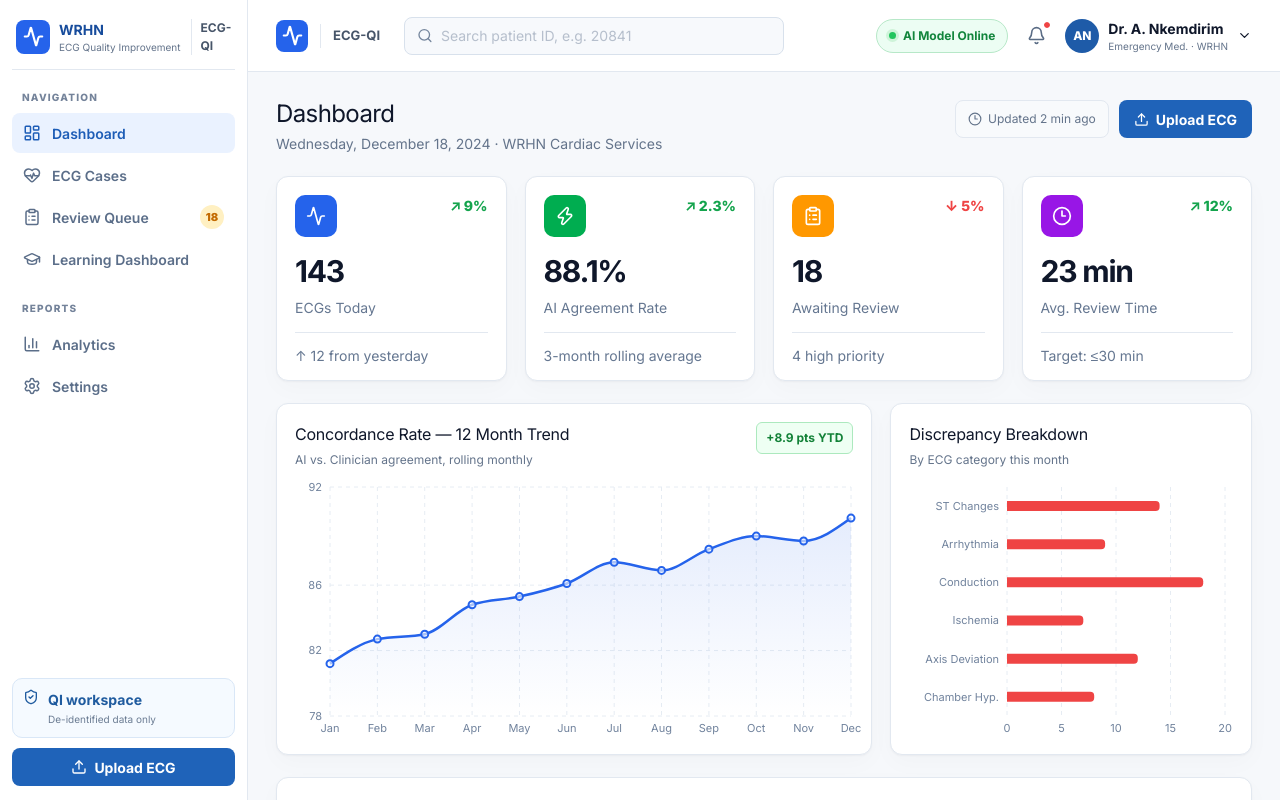
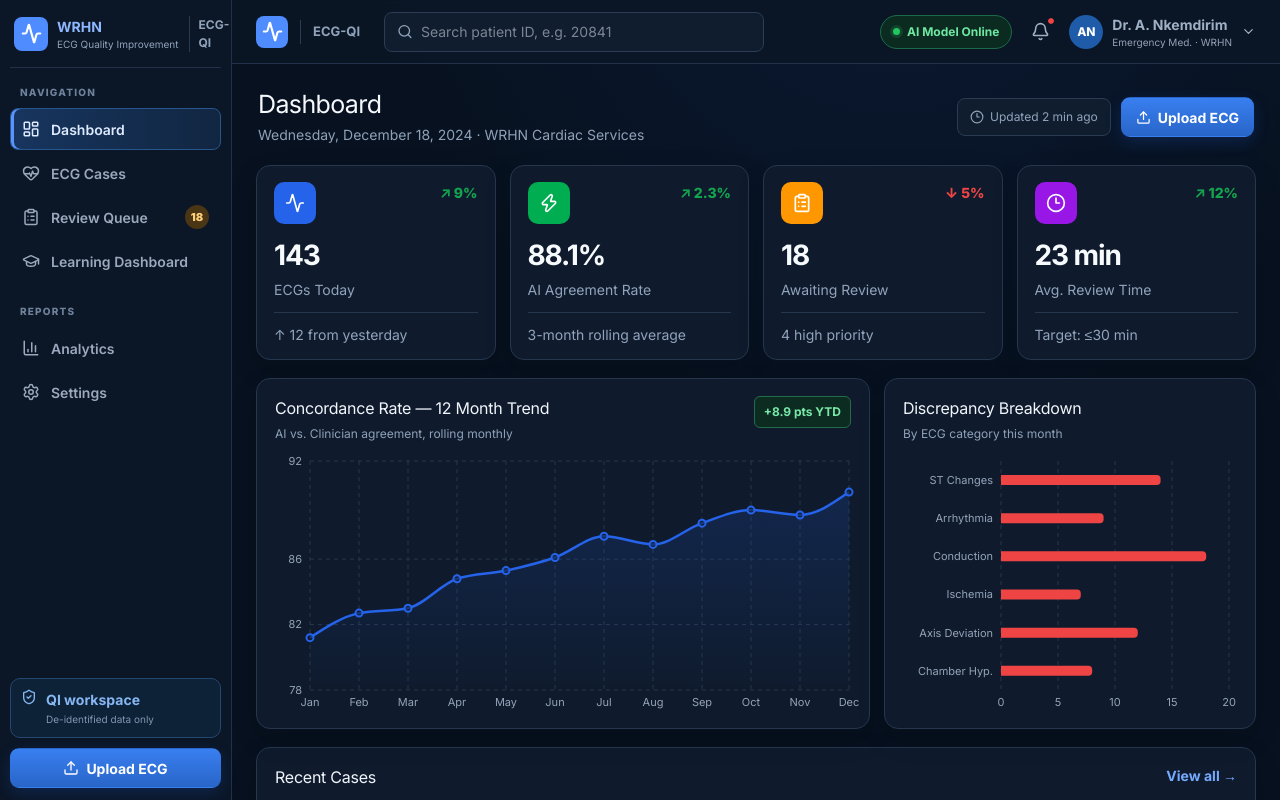
Before and after one commit to gurkirtn/wrhn-ecg-qi, a Next.js app: page / in a window 1280 px wide. Shown: the top 800 px of the page. Built offline with nearby package versions, Linux system fonts and the light colour scheme.

Commit message:
Redesign ECG-QI with dark clinical theme

```diff
--- a/app/EcgQiApp.tsx
+++ b/app/EcgQiApp.tsx
@@ -203,8 +203,8 @@ function PriorityBadge({ priority }: { priority: Priority }) {
   return <span className={`priority ${priority}`}>{priority.toUpperCase()}</span>;
 }
 
-const tickStyle = { fontSize: 11, fill: "#71839d" };
-const gridStyle = "#E6ECF3";
+const tickStyle = { fontSize: 11, fill: "#94A3B8" };
+const gridStyle = "#26364D";
 
 function Dashboard({ openUpload }: { openUpload: () => void }) {
   return <>
@@ -217,7 +217,7 @@ function Dashboard({ openUpload }: { openUpload: () => void }) {
     </div>
     <div className="dashboard-charts">
       <Panel title="Concordance Rate — 12 Month Trend" subtitle="AI vs. Clinician agreement, rolling monthly" action={<span className="success-badge">+8.9 pts YTD</span>}>
-        <div className="chart tall"><ResponsiveContainer><AreaChart data={trend12} margin={{ top: 8, right: 12, bottom: 0, left: -15 }}><defs><linearGradient id="blueFade" x1="0" y1="0" x2="0" y2="1"><stop offset="0" stopColor={chartBlue} stopOpacity=".2"/><stop offset="1" stopColor={chartBlue} stopOpacity="0"/></linearGradient></defs><CartesianGrid stroke={gridStyle} strokeDasharray="4 4"/><XAxis dataKey="month" tick={tickStyle} tickLine={false} axisLine={false}/><YAxis domain={[78,92]} ticks={[78,82,86,92]} tick={tickStyle} tickLine={false} axisLine={false}/><Tooltip/><Area type="monotone" dataKey="rate" stroke={chartBlue} strokeWidth={2.5} fill="url(#blueFade)" dot={{ r: 3.5, fill: "#fff", strokeWidth: 2 }}/></AreaChart></ResponsiveContainer></div>
+        <div className="chart tall"><ResponsiveContainer><AreaChart data={trend12} margin={{ top: 8, right: 12, bottom: 0, left: -15 }}><defs><linearGradient id="blueFade" x1="0" y1="0" x2="0" y2="1"><stop offset="0" stopColor={chartBlue} stopOpacity=".28"/><stop offset="1" stopColor={chartBlue} stopOpacity="0"/></linearGradient></defs><CartesianGrid stroke={gridStyle} strokeDasharray="4 4"/><XAxis dataKey="month" tick={tickStyle} tickLine={false} axisLine={false}/><YAxis domain={[78,92]} ticks={[78,82,86,92]} tick={tickStyle} tickLine={false} axisLine={false}/><Tooltip/><Area type="monotone" dataKey="rate" stroke={chartBlue} strokeWidth={2.5} fill="url(#blueFade)" dot={{ r: 3.5, fill: "#0F1B2D", strokeWidth: 2 }}/></AreaChart></ResponsiveContainer></div>
       </Panel>
       <Panel title="Discrepancy Breakdown" subtitle="By ECG category this month">
         <div className="chart tall"><ResponsiveContainer><BarChart data={discrepancyData} layout="vertical" margin={{ top: 8, right: 18, left: 16, bottom: 0 }}><CartesianGrid stroke={gridStyle} strokeDasharray="4 4" horizontal={false}/><XAxis type="number" domain={[0,20]} tick={tickStyle} axisLine={false} tickLine={false}/><YAxis type="category" dataKey="name" width={92} tick={tickStyle} axisLine={false} tickLine={false}/><Tooltip/><Bar dataKey="value" fill="#EF4444" radius={[0,4,4,0]} barSize={10}/></BarChart></ResponsiveContainer></div>
@@ -364,7 +364,7 @@ function LearningPage() {
     <div className="kpi-grid"><KpiCard icon={CheckCircle2} tone="green" value="88%" label="Concordance Rate" delta="↗ 12%" note="↑ 12% from last quarter"/><KpiCard icon={Sparkles} tone="blue" value="+4.2 pts" label="Monthly Improvement" delta="↗ 14%" note="Strongest in Conduction"/><KpiCard icon={ClipboardList} tone="purple" value="47" label="Cases Reviewed" delta="↗ 8%" note="This month · 312 lifetime"/><KpiCard icon={Star} tone="amber" value="18 days" label="Learning Streak" delta="↗ 0%" note="Keep going!"/></div>
     <div className="learning-charts">
       <Panel title="Performance by ECG Type" subtitle="Your accuracy vs. department average"><div className="chart radar"><ResponsiveContainer><RadarChart data={radar} outerRadius="72%"><PolarGrid stroke={gridStyle}/><PolarAngleAxis dataKey="name" tick={tickStyle}/><Radar name="You" dataKey="you" stroke={chartBlue} fill={chartBlue} fillOpacity={.25}/><Radar name="Dept. Avg." dataKey="dept" stroke="#94A3B8" fill="#CBD5E1" fillOpacity={.15} strokeDasharray="4 3"/><Legend/></RadarChart></ResponsiveContainer></div></Panel>
-      <Panel title="Personal Concordance Trend" subtitle="Your improvement over the last 6 months"><div className="chart radar"><ResponsiveContainer><AreaChart data={personalTrend} margin={{top:10,right:12,left:-12,bottom:0}}><defs><linearGradient id="greenFade" x1="0" y1="0" x2="0" y2="1"><stop offset="0" stopColor={green} stopOpacity=".2"/><stop offset="1" stopColor={green} stopOpacity="0"/></linearGradient></defs><CartesianGrid stroke={gridStyle} strokeDasharray="4 4"/><XAxis dataKey="month" tick={tickStyle} axisLine={false} tickLine={false}/><YAxis domain={[70,95]} ticks={[70,77,84,95]} tick={tickStyle} axisLine={false} tickLine={false}/><Tooltip/><Area type="monotone" dataKey="rate" stroke={green} strokeWidth={2.5} fill="url(#greenFade)" dot={{r:4,fill:"#fff",stroke:green,strokeWidth:2}}/></AreaChart></ResponsiveContainer></div></Panel>
+      <Panel title="Personal Concordance Trend" subtitle="Your improvement over the last 6 months"><div className="chart radar"><ResponsiveContainer><AreaChart data={personalTrend} margin={{top:10,right:12,left:-12,bottom:0}}><defs><linearGradient id="greenFade" x1="0" y1="0" x2="0" y2="1"><stop offset="0" stopColor={green} stopOpacity=".28"/><stop offset="1" stopColor={green} stopOpacity="0"/></linearGradient></defs><CartesianGrid stroke={gridStyle} strokeDasharray="4 4"/><XAxis dataKey="month" tick={tickStyle} axisLine={false} tickLine={false}/><YAxis domain={[70,95]} ticks={[70,77,84,95]} tick={tickStyle} axisLine={false} tickLine={false}/><Tooltip/><Area type="monotone" dataKey="rate" stroke={green} strokeWidth={2.5} fill="url(#greenFade)" dot={{r:4,fill:"#0F1B2D",stroke:green,strokeWidth:2}}/></AreaChart></ResponsiveContainer></div></Panel>
     </div>
     <Panel title="Recent Learning Cases" subtitle="Cases with expert feedback to help you grow" className="learning-list">{learningCases.map(c=><article className="learning-row" key={c.caseId}><div className="learning-meta"><b className="id-link">{c.caseId}</b><span className="category">{c.category}</span><span>Reviewed {c.reviewedAt}</span></div><div className="dx-compare"><span>Your Dx: <b>{c.yourDx}</b></span><span>Expert Final Dx: <b>{c.expertFinalDx}</b></span></div><p className="takeaway"><BookOpen size={16}/><strong>Key Takeaway:</strong>{c.keyTakeaway}</p></article>)}</Panel>
   </>;
--- a/app/globals.css
+++ b/app/globals.css
@@ -1,11 +1,11 @@
 @import "tailwindcss";
 
 :root {
-  --blue:#2563EB; --banner:#2F6BFF; --green:#16A34A; --amber:#D97706; --red:#DC2626;
-  --purple:#7C3AED; --text:#0F172A; --muted:#64748B; --border:#E2E8F0; --bg:#F6F8FB;
+  --blue:#4F8CFF; --banner:#316FF6; --green:#36D977; --amber:#F6A723; --red:#FF5C69;
+  --purple:#A970FF; --text:#E7EEF8; --muted:#94A3B8; --border:#26364D; --bg:#07111F;
 }
 *{box-sizing:border-box} html,body{margin:0;min-height:100%;background:var(--bg);color:var(--text)}
-body{font-family:var(--font-inter),Inter,system-ui,sans-serif;font-size:14px} button,input,select,textarea{font:inherit;color:inherit}
+body{font-family:var(--font-inter),Inter,system-ui,sans-serif;font-size:14px;color-scheme:dark} button,input,select,textarea{font:inherit;color:inherit}
 button,a,select,input,textarea{outline:none} button:focus-visible,a:focus-visible,select:focus-visible,input:focus-visible,textarea:focus-visible{box-shadow:0 0 0 3px #93C5FD}
 a{text-decoration:none;color:inherit}.mono,.id-link{font-family:var(--font-mono),ui-monospace,monospace}.muted{color:var(--muted)}
 .app-shell{min-height:100vh;display:flex}.sidebar{position:fixed;z-index:30;inset:0 auto 0 0;width:248px;background:#fff;border-right:1px solid var(--border);display:flex;flex-direction:column;padding:18px 12px 14px}
@@ -28,3 +28,141 @@ a{text-decoration:none;color:inherit}.mono,.id-link{font-family:var(--font-mono)
 @media(max-width:560px){.kpi-grid{grid-template-columns:1fr}.header-actions{flex-wrap:wrap}.page-header{display:block}.page-header .header-actions{margin-top:12px}.user-menu{display:none}.content{padding:18px 10px}.patient-grid{grid-template-columns:repeat(2,1fr)}.lead-grid{grid-template-columns:1fr}.ecg-strip{height:72px}.dx-compare{grid-template-columns:1fr}.donut-wrap{display:block}.chart.donut{width:100%}.settings-fields{grid-template-columns:1fr}.major-alert{font-size:11px}.celebration{align-items:flex-start;padding:18px}.celebration p{line-height:1.5}.workflow-header{padding:13px 16px}.workflow-header h2{font-size:15px}.stepper{padding:12px 10px}.workflow-body{padding:14px}.form-pair{grid-template-columns:1fr}.dropzone{height:220px}.workflow-ecg>div:last-child,.workflow-ecg.compact>div:last-child{grid-template-columns:1fr}.completion-summary{grid-template-columns:1fr}.completion-summary span{border-right:0;border-bottom:1px solid var(--border)}.completion-summary span:last-child{border-bottom:0}.workflow-footer{align-items:flex-end;gap:8px}.workflow-footer>div{display:grid;grid-template-columns:1fr}.workflow-footer .button{font-size:11px;padding:0 10px}.discrepancy-alert{align-items:flex-start;flex-wrap:wrap}.discrepancy-alert .priority{margin-left:35px}}
 @media(max-width:560px){.expert-review-drawer>header{height:72px;padding:14px 16px}.expert-review-body{padding:16px}.drawer-dx-compare{grid-template-columns:1fr}.expert-review-drawer form>footer{padding:12px 16px}.expert-review-drawer .workflow-ecg.compact>div:last-child{grid-template-columns:repeat(2,1fr)}}
 @media(prefers-reduced-motion:reduce){*,*:before,*:after{scroll-behavior:auto!important;transition:none!important;animation:none!important}}
+
+/* Dark clinical workspace and usability refinements */
+html,body{background:#07111F;color:var(--text)}
+body{background-image:radial-gradient(circle at 70% -10%,rgba(49,111,246,.09),transparent 34%)}
+::selection{background:#285BB8;color:#fff}
+::-webkit-scrollbar{width:10px;height:10px}
+::-webkit-scrollbar-track{background:#081321}
+::-webkit-scrollbar-thumb{background:#30425B;border:2px solid #081321;border-radius:999px}
+.sidebar{width:232px;background:#0B1626;border-color:#223149;padding:14px 10px 12px}
+.main-area{margin-left:232px}
+.side-brand{height:54px;border-color:#223149}
+.brand-lockup strong{color:#8DB7FF}
+.brand-lockup small,.product-chip,.top-product{color:#91A3BB}
+.product-chip{border-color:#2A3A52}
+.nav-kicker{color:#6E819B;margin-top:17px}
+.nav-item{height:42px;color:#9AA9BD;border:1px solid transparent;transition:background .16s,border-color .16s,color .16s}
+.nav-item:hover{background:#111F33;color:#DCE8F8;border-color:#233B5B}
+.nav-item.active{background:linear-gradient(90deg,#17355F,#112641);color:#DDEAFF;border-color:#27558D;box-shadow:inset 3px 0 #5A95FF}
+.nav-item b{background:#4A3515;color:#FFD179}
+.side-note{background:#0D2137;border-color:#23486F;color:#86B7F3}
+.side-note small{color:#8297B0}
+.topbar{height:64px;background:rgba(11,22,38,.94);border-color:#223149;padding:0 24px;backdrop-filter:blur(16px)}
+.top-divider{background:#2B3C54}
+.global-search{height:40px;background:#101D2F;border-color:#2B3C54;color:#91A3BB}
+.global-search:focus-within{border-color:#4F8CFF;box-shadow:0 0 0 3px rgba(79,140,255,.14)}
+.global-search input{color:#E7EEF8}
+.online{background:#0B2B21;border-color:#1B6B4A;color:#6EE7A1}
+.online i{box-shadow:0 0 0 3px rgba(54,217,119,.14)}
+.icon-button,.user-menu{color:#9FB0C5}
+.icon-button:hover,.user-menu:hover{background:#142238;color:#E7EEF8}
+.notification i{outline-color:#0B1626}
+.content{padding:24px;max-width:1680px}
+.page-header{align-items:center;margin-bottom:18px;padding:2px}
+.page-header h1{font-size:25px;color:#F5F8FC}
+.page-header p{color:#8FA1B8}
+.updated{background:#101D2F;border-color:#2A3B53;color:#91A3BB}
+.button{min-height:40px;border-radius:9px}
+.button.primary{background:linear-gradient(180deg,#397FF0,#2865C8);box-shadow:0 5px 16px rgba(37,99,235,.2)}
+.button.primary:hover{background:linear-gradient(180deg,#4A8DF5,#3070DA)}
+.button.secondary{background:#111E30;border-color:#30425B;color:#D8E3F1}
+.button.secondary:hover{border-color:#4F8CFF;background:#152641}
+.button.ghost{color:#9FB0C5}
+.card,.panel,.case-card{background:#0F1B2D;border-color:#26364D;box-shadow:0 10px 28px rgba(0,0,0,.12)}
+.card{border-radius:14px}
+.panel-head{padding:17px 18px 0}
+.panel-head h2{color:#F0F5FB}
+.panel-head p{color:#8FA1B8}
+.kpi-grid{gap:14px;margin-bottom:18px}
+.kpi{min-height:150px;padding:16px 17px 0}
+.metric{font-size:28px;margin-top:10px;color:#F7FAFC}
+.metric-label,.kpi-note{color:#91A3BB}
+.kpi-note{border-color:#26364D;margin-top:12px;padding-top:11px}
+.dashboard-charts,.learning-charts,.analytics-grid,.settings-grid{gap:14px;margin-bottom:18px}
+.success-badge{background:#0D2C21;border-color:#236C4A;color:#78E8A8}
+.table-wrap{border-top:1px solid #26364D;max-height:470px}
+th{position:sticky;top:0;z-index:2;background:#121F32;color:#91A3BB;border-color:#2A3B53;padding:12px 16px}
+td{border-color:#223149;padding:13px 16px}
+tbody tr:nth-child(even){background:rgba(20,34,55,.38)}
+tbody tr:hover{background:#152741}
+.filter-bar{background:#0F1B2D;border-color:#26364D}
+.filter-bar label,.filter-bar select,.header-actions select{background:#111E30;border-color:#30425B;color:#D8E3F1}
+.filter-bar input{color:#E7EEF8}
+.status.concordant{background:#0B2D21;color:#70E7A1}
+.status.minor,.priority.medium{background:#382B13;color:#FFD174;border-color:#735A25}
+.status.major{background:#3C1920;color:#FF9CA5}
+.priority.low{background:#1B293B;color:#AFC0D5}
+.priority.high{background:#402815;color:#FFB66F;border-color:#855022}
+.priority.critical{background:#A41627;color:#fff}
+.major-alert{background:#35171E;border-color:#80303D;color:#FF8F99}
+.anonymized,.category{background:#112A4A;border-color:#315F99;color:#89B9FF}
+.interpretations .panel-head{border-color:#26364D}
+.eyebrow,.patient-grid span,.case-summary span,.comparison-card>div>span,.ai-title span{color:#8497B0}
+.quote-note{background:#121F32;color:#C8D4E4}
+.explainer{background:#10243E;border-color:#294E78;color:#CFE0F5}
+.decision-note{color:#91A3BB}
+.read-form select,.read-form textarea,.settings-fields input,.settings-fields select{background:#101D2F;border-color:#30425B;color:#E7EEF8}
+.guardrail,.independence-note{background:#10243E;border-color:#2D5B8C;color:#A8CCF7}
+.locked-content,.simulated{color:#91A3BB}
+.kanban{gap:14px}
+.kanban-col{background:rgba(12,25,42,.72);border:1px solid #223149;border-radius:14px;padding:10px;min-height:430px}
+.kanban-col>header{margin-bottom:10px}
+.kanban-col>header.amber{background:#332812;border-color:#6B5525;color:#FFD06C}
+.kanban-col>header.blue{background:#102844;border-color:#28598F;color:#80B4FF}
+.kanban-col>header.green{background:#0D2B21;border-color:#216A49;color:#6EE7A1}
+.case-card{border-radius:11px;padding:14px;margin-bottom:9px}
+.case-card:hover{border-color:#4F8CFF;background:#12233A;transform:translateY(-1px)}
+.case-card p,.case-card footer{color:#91A3BB}
+.case-card .blue-text,.case-card footer b,.text-link,.id-link{color:#75AAFF}
+.case-card .final{color:#67E69B}
+.case-card.selected{border-color:#5A95FF;box-shadow:0 0 0 2px rgba(79,140,255,.16)}
+.celebration{background:linear-gradient(100deg,#1C4C9B,#263676);border:1px solid #3B66B4}
+.learning-row{border-color:#26364D}
+.learning-meta,.dx-compare span{color:#91A3BB}
+.dx-compare b{color:#E4ECF7}
+.dx-compare span:last-child b{color:#67E69B}
+.takeaway{background:#302711;border-color:#6D5924;color:#FFD37D}
+.privacy-banner{background:#10243E;border-color:#294E78;color:#ABCBEF}
+.donut-legend span{color:#A5B4C7}
+.switch-row,.info-list div{border-color:#26364D}
+.privacy-card{color:#9BC6F2}
+.privacy-card strong{color:#DCEAFF}
+.privacy-card p{color:#9CAEC3}
+.model-status .online{background:#0B2B21}
+.upload-workflow,.expert-review-drawer{background:#0D192A;border-color:#2A3B53}
+.workflow-header,.expert-review-drawer>header{background:#101D30;border-color:#2A3B53}
+.stepper,.workflow-footer,.expert-review-drawer form>footer{background:#0F1B2D;border-color:#2A3B53}
+.step span{background:#101D2F;border-color:#33465F;color:#9FB0C5}
+.step i{background:#304158}
+.step.active span{background:#132B4D;color:#8BB9FF}
+.workflow-body,.expert-review-body{background:#0B1626}
+.privacy-warning{background:#302711;border-color:#6D5924;color:#FFD37D}
+.workflow-form label,.clinician-form-grid label{color:#9FB0C5}
+.workflow-form input,.workflow-form select,.workflow-form textarea,.clinician-form-grid input:not([type=range]),.clinician-form-grid select,.clinician-form-grid textarea{background:#101D2F;border-color:#30425B;color:#E7EEF8}
+.dropzone{background:#0D1B2D;border-color:#3A4B63;color:#94A3B8}
+.dropzone strong{color:#E7EEF8}
+.dropzone.has-file{background:#0B281F;border-color:#287453;color:#72E7A3}
+.file-types span{background:#15243A;color:#9FB0C5}
+.soft-icon{background:#15243A;color:#9FB0C5}
+.processing-list>div{background:#101B2B;border-color:#26364D;color:#74869F}
+.processing-list>div.running{background:#102746;border-color:#2E609A;color:#83B8FF}
+.processing-list>div.done{background:#0B2A20;border-color:#236D4A;color:#70E7A1}
+.discrepancy-alert,.drawer-alert{background:#35171E;border-color:#80303D;color:#FF949E}
+.case-summary,.drawer-dx-compare,.completion-summary,.expert-review-success>div{background:#101D2F;border-color:#2A3B53}
+.comparison-card{background:#101D2F;border-color:#2A3B53}
+.comparison-card.ai{background:#0E2037;border-color:#315E91}
+.comparison-card>header{border-color:#2A3B53;color:#9FB0C5}
+.comparison-card.ai>header{background:#112946;color:#80B4FF}
+.comparison-card>header strong{color:#E7EEF8}
+.comparison-confidence>i{background:#30425B}
+.completion-icon,.expert-review-success>span{background:#0B2C21;color:#67E69B}
+.expert-review-body label{color:#C9D5E4}
+.expert-review-body label>input,.expert-review-body label>textarea{background:#101D2F;border-color:#30425B;color:#E7EEF8}
+.diagnosis-suggestions button{background:#111E30;border-color:#30425B;color:#A9B8CA}
+.diagnosis-suggestions button:hover,.diagnosis-suggestions button.active{background:#17345B;border-color:#4F8CFF;color:#A9CCFF}
+.expert-review-success p{color:#9FB0C5}
+.recharts-default-tooltip{background:#0B1728!important;border:1px solid #30425B!important;border-radius:8px!important;color:#E7EEF8!important}
+.recharts-tooltip-label,.recharts-tooltip-item{color:#E7EEF8!important}
+@media(max-width:820px){.main-area{margin-left:0}.content{padding:18px 14px}.kanban-col{min-height:0}}
```
